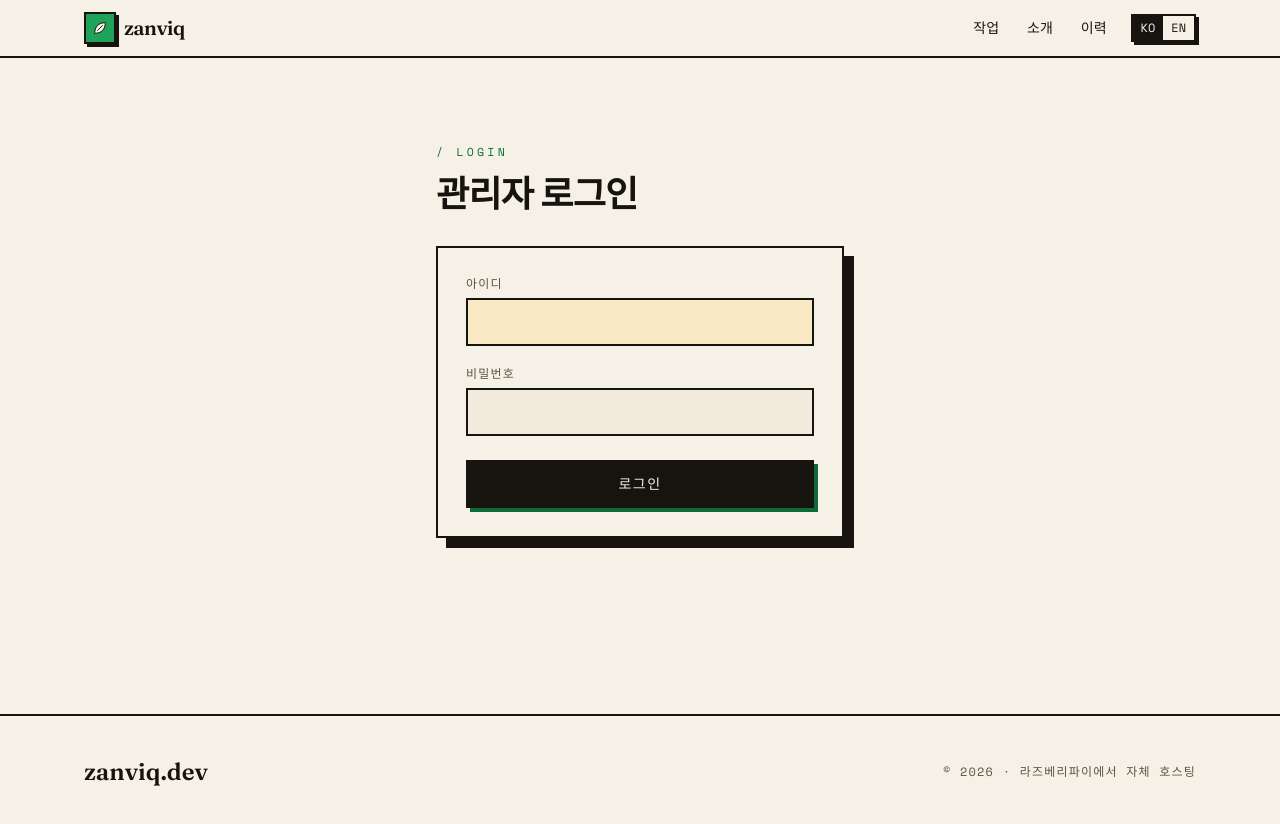
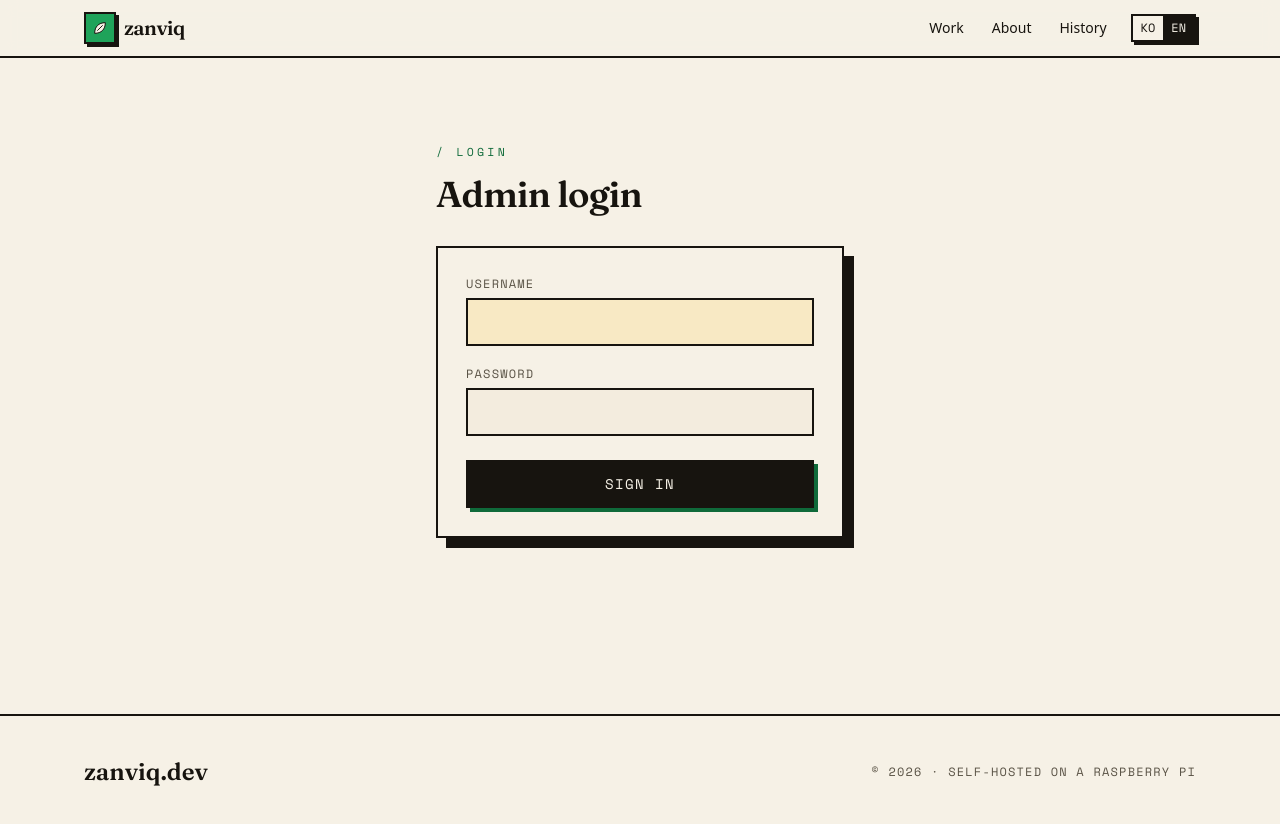
Before and after one commit to Zanviq/homepage, a Next.js app in the folder frontend/: page /login in a window 1280 px wide. Shown: the top 824 px of the page. Built offline with nearby package versions, Linux system fonts and the light colour scheme; a web font is replaced by a local one.

Commit message:
change: default site language to English

```diff
--- a/frontend/src/app/layout.tsx
+++ b/frontend/src/app/layout.tsx
@@ -38,7 +38,7 @@ export default function RootLayout({
   children: React.ReactNode;
 }) {
   return (
-    <html lang="ko" className={`${fraunces.variable} ${spaceMono.variable}`}>
+    <html lang="en" className={`${fraunces.variable} ${spaceMono.variable}`}>
       <head>
         <link
           rel="stylesheet"
--- a/frontend/src/components/LanguageProvider.tsx
+++ b/frontend/src/components/LanguageProvider.tsx
@@ -16,7 +16,7 @@ const LanguageContext = createContext<Ctx>({
 });
 
 export function LanguageProvider({ children }: { children: React.ReactNode }) {
-  const [lang, setLangState] = useState<Lang>("ko");
+  const [lang, setLangState] = useState<Lang>("en");
 
   useEffect(() => {
     const stored = window.localStorage.getItem("zanviq-lang");
```
